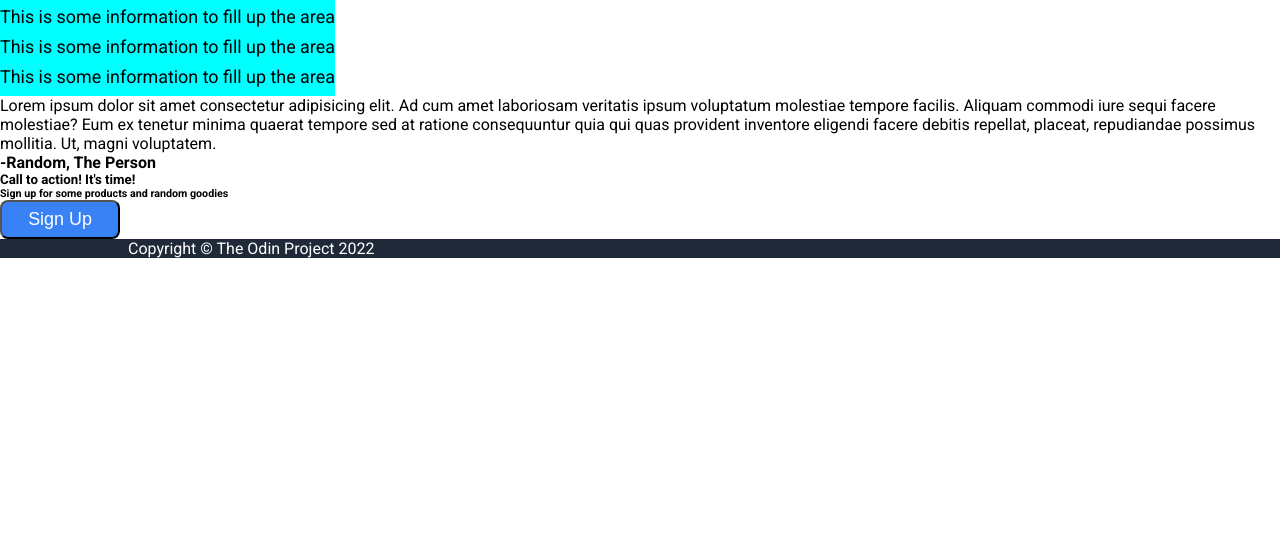
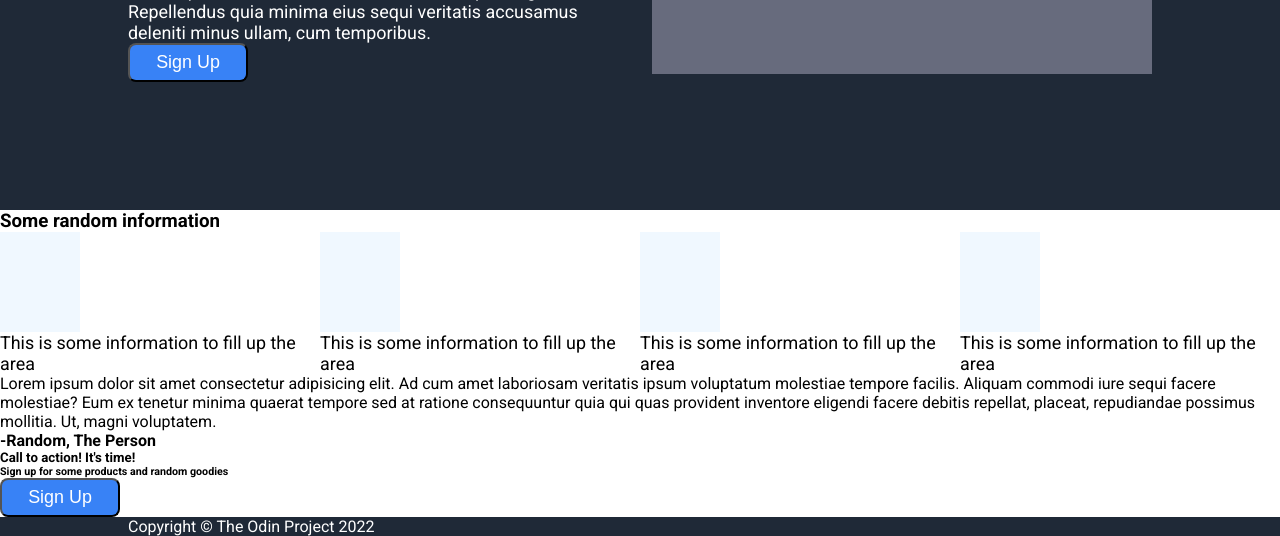
Before and after one commit to guwayriam/landing-page, a plain HTML site: page index.html in a window 1280 px wide. Shown: the part 287-823 px from the top of the page. Before the commit the page ends 800 px from the top, so only its background shows below. Drawn offline with Linux system fonts and the light colour scheme.

Commit message:
top blue section was fixed

```diff
--- a/index.html
+++ b/index.html
@@ -32,30 +32,32 @@
                 <p class="secondary">Image place-holder</p>
             </div>
         </div>
+
+        <h3>Some random information</h3>
+
         <div class="mid">
-            <h3>Some random information</h3>
+
             <div class="mid-image">
-                <div class="cards ">
-                    <p class="secondary">This is some information to fill up the area</p>
-                </div>
+                <div class="cards "></div>
+                 <p class="secondary">This is some information to fill up the area</p>
             </div>
             <div class="mid-image">
-                <div class="cards ">
-                    <p class="secondary">This is some information to fill up the area</p>
-                </div>
+                <div class="cards "></div>
+                 <p class="secondary">This is some information to fill up the area</p>
             </div>
             <div class="mid-image">
-                <div class="cards ">
-                    <p class="secondary">This is some information to fill up the area</p>
-                </div>
+                <div class="cards "></div>
+                 <p class="secondary">This is some information to fill up the area</p>
             </div>
             <div class="mid-image">
-                <div class="cards ">
-                    <p class="secondary">This is some information to fill up the area</p>
-                </div>
+                <div class="cards "></div>
+                 <p class="secondary">This is some information to fill up the area</p>
             </div>
 
+
         </div>
+
+
         <div class="grey">
             <p>Lorem ipsum dolor sit amet consectetur adipisicing elit. Ad cum amet laboriosam veritatis ipsum voluptatum molestiae tempore facilis. Aliquam commodi iure sequi facere molestiae? Eum ex tenetur minima quaerat tempore sed at ratione consequuntur quia qui quas provident inventore eligendi facere debitis repellat, placeat, repudiandae possimus mollitia. Ut, magni voluptatem.</p>
             <p><strong>-Random, The Person</strong></p>
--- a/style.css
+++ b/style.css
@@ -26,6 +26,7 @@ a{
 
 li{
     margin: 3px;
+
 }
 
 .blue{
@@ -45,31 +46,43 @@ li{
 .top-content{
     display: flex;
     align-items: center;
+    justify-content: center;
+    justify-content: space-between;
+    padding: 10%;
+
 }
-
 .left{
     display: flex;
     flex-direction: column;
-    width: 45%;
+    max-width: 500px;
+    flex-shrink: 1;
+}
+.right{
+    display: flex;
+    justify-content: center;
+    align-items: center;
+    background-color: rgb(103, 107, 125);
+    height: 200px;
+    width: 500px;
+    flex-shrink: .5;
 }
 
-.right{
-    width: 50%;
-    height: 200px;
-    background-color: gray;
-    align-items: center;
+.mid{
+    display: flex;
+
 }
 
-.mid-image{
+.one{
+
     display: flex;
-    flex-direction: row;
-
+    flex-direction: column;
 }
 .cards{
-    display: flex;
-    flex-direction: column;
-    height: 30px;
-    background-color: aqua;
+
+    background-color: aliceblue;
+    border: #3882F6;
+    height: 100px;
+    width: 80px;
 }
 
 button{
```
